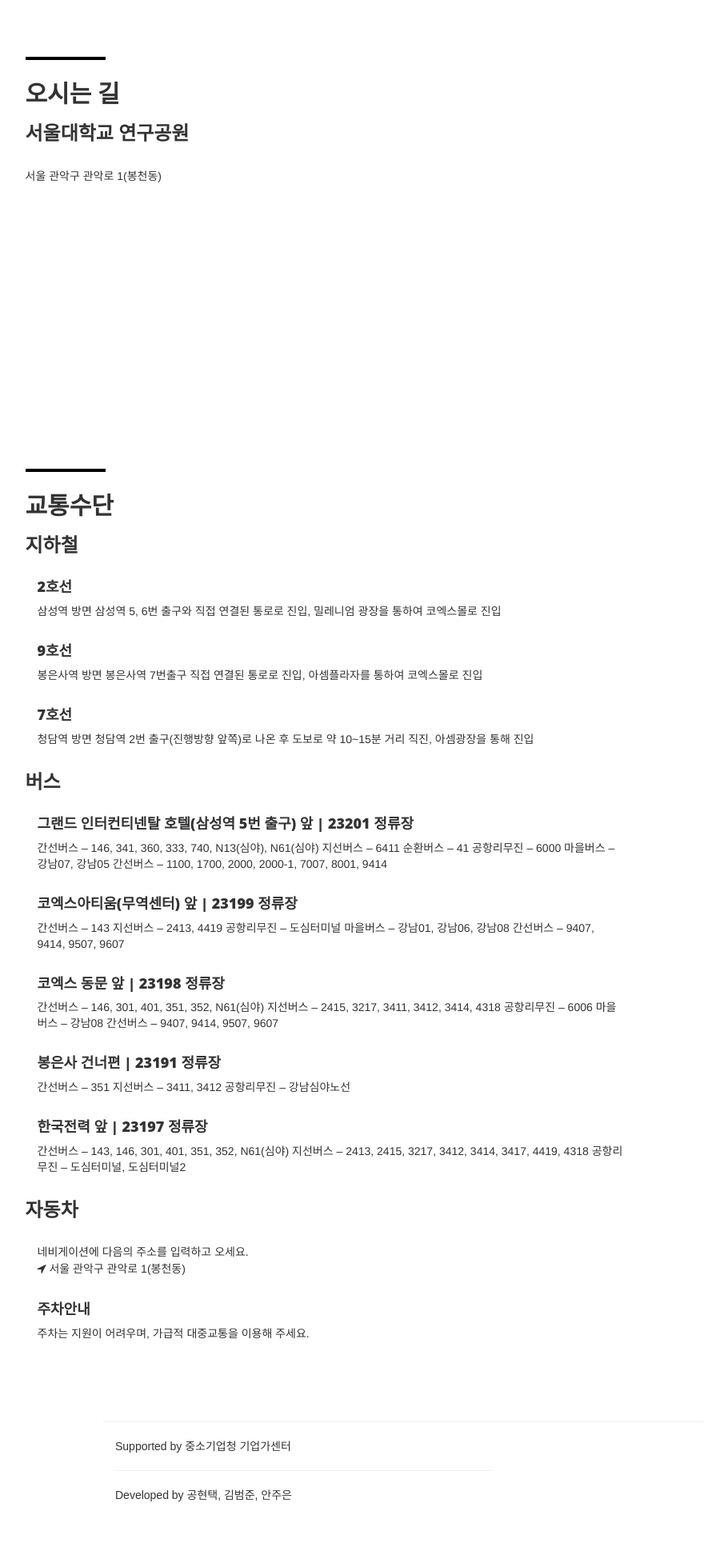
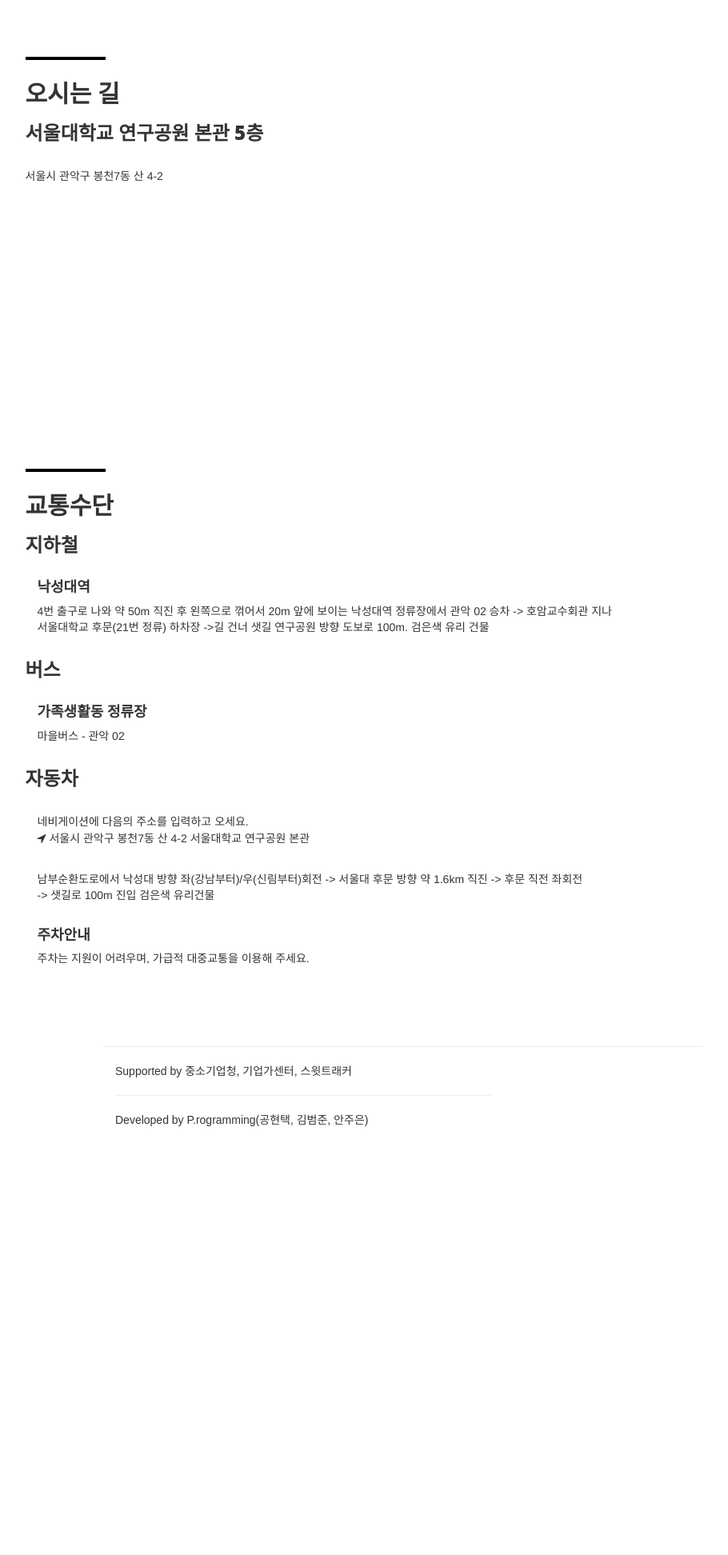
Before and after one commit to sarkmen/hackerthon, a Django app: page /idea/location/ in a window 1280 px wide. Shown: the part 452-2396 px from the top of the page at 80% size, without its empty margins (136-1046 px from the left). After the commit the page ends 1860 px from the top, so only its background shows below. Run offline with Django 3.2, Linux system fonts and the light colour scheme; a map, chart or similar area stays blank; some libraries are stand-ins or nearby versions.

Commit message:
location 내용 수정

```diff
--- a/hackerthon/templates/base.html
+++ b/hackerthon/templates/base.html
@@ -77,9 +77,9 @@
                 <hr>
                 <div class="col-lg-8 col-lg-offset-0 col-md-0  col-md-offset-0">
                 <span style="font-family : sans-serif;">
-                Supported by 중소기업청 기업가센터
+                Supported by 중소기업청, 기업가센터, 스윗트래커
                 <hr>
-                Developed by 공현택, 김범준, 안주은
+                Developed by P.rogramming(공현택, 김범준, 안주은)
                 </span>
         </div>
     </div>
--- a/idea/templates/idea/location.html
+++ b/idea/templates/idea/location.html
@@ -24,8 +24,8 @@
                 <div>
                     <hr class="small left">
                     <h2>오시는 길</h2>
-                    <h3>서울대학교 연구공원</h3>
-                    <p>서울 관악구 관악로 1(봉천동)</p>
+                    <h3>서울대학교 연구공원 본관 5층</h3>
+                    <p>서울시 관악구 봉천7동 산 4-2</p>
                 </div>
                 <div id="map" style="width:300px;height:300px; "></div>
                 <hr class="small left">
@@ -34,60 +34,15 @@
                     <h3>지하철</h3>
                     <div style="margin-left: 15px">
                         <p>
-                        <h4>2호선</h4> 삼성역 방면 삼성역 5, 6번 출구와 직접 연결된 통로로 진입, 밀레니엄 광장을 통하여 코엑스몰로 진입
-                        </p>
-
-                        <p>
-                        <h4>9호선</h4> 봉은사역 방면 봉은사역 7번출구 직접 연결된 통로로 진입, 아셈플라자를 통하여 코엑스몰로 진입
-                        </p>
-
-                        <p>
-                        <h4>7호선</h4> 청담역 방면 청담역 2번 출구(진행방향 앞쪽)로 나온 후 도보로 약 10~15분 거리 직진, 아셈광장을 통해 진입
+                        <h4>낙성대역</h4> 4번 출구로 나와 약 50m 직진 후 왼쪽으로 꺾어서 20m 앞에 보이는 낙성대역 정류장에서 관악 02 승차 -> 호암교수회관 지나 서울대학교 후문(21번 정류) 하차장 ->길 건너 샛길 연구공원 방향 도보로 100m. 검은색 유리 건물
                         </p>
                     </div>
 
                     <h3>버스</h3>
                     <div style="margin-left: 15px">
                         <p>
-                        <h4>그랜드 인터컨티넨탈 호텔(삼성역 5번 출구) 앞 | 23201 정류장</h4>
-                        간선버스 – 146, 341, 360, 333, 740, N13(심야), N61(심야)
-                        지선버스 – 6411
-                        순환버스 – 41
-                        공항리무진 – 6000
-                        마을버스 – 강남07, 강남05
-                        간선버스 – 1100, 1700, 2000, 2000-1, 7007, 8001, 9414
-                        </p>
-
-                        <p>
-                        <h4>코엑스아티움(무역센터) 앞 | 23199 정류장</h4>
-                        간선버스 – 143
-                        지선버스 – 2413, 4419
-                        공항리무진 – 도심터미널
-                        마을버스 – 강남01, 강남06, 강남08
-                        간선버스 – 9407, 9414, 9507, 9607
-                        </p>
-
-                        <p>
-                        <h4>코엑스 동문 앞 | 23198 정류장</h4>
-                        간선버스 – 146, 301, 401, 351, 352, N61(심야)
-                        지선버스 – 2415, 3217, 3411, 3412, 3414, 4318
-                        공항리무진 – 6006
-                        마을버스 – 강남08
-                        간선버스 – 9407, 9414, 9507, 9607
-                        </p>
-
-                        <p>
-                        <h4>봉은사 건너편 | 23191 정류장</h4>
-                        간선버스 – 351
-                        지선버스 – 3411, 3412
-                        공항리무진 – 강남심야노선
-                        </p>
-
-                        <p>
-                        <h4>한국전력 앞 | 23197 정류장</h4>
-                        간선버스 – 143, 146, 301, 401, 351, 352, N61(심야)
-                        지선버스 – 2413, 2415, 3217, 3412, 3414, 3417, 4419, 4318
-                        공항리무진 – 도심터미널, 도심터미널2
+                        <h4>가족생활동 정류장</h4>
+                        마을버스 - 관악 02
                         </p>
                     </div>
 
@@ -95,7 +50,9 @@
                     <div style="margin-left: 15px">
                         <p>
                         네비게이션에 다음의 주소를 입력하고 오세요.<br>
-                        <i class="fa fa-location-arrow" aria-hidden="true"></i> 서울 관악구 관악로 1(봉천동)
+                        <i class="fa fa-location-arrow" aria-hidden="true"></i> 서울시 관악구 봉천7동 산 4-2 서울대학교 연구공원 본관<br>
+                        <p></p>
+                        남부순환도로에서 낙성대 방향 좌(강남부터)/우(신림부터)회전 -> 서울대 후문 방향 약 1.6km 직진 -> 후문 직전 좌회전 <br>-> 샛길로 100m 진입 검은색 유리건물
                         </p>
 
                         <p>
```
